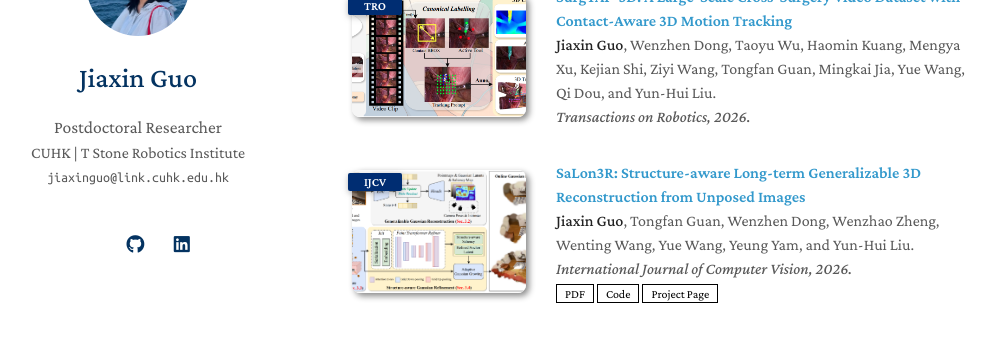
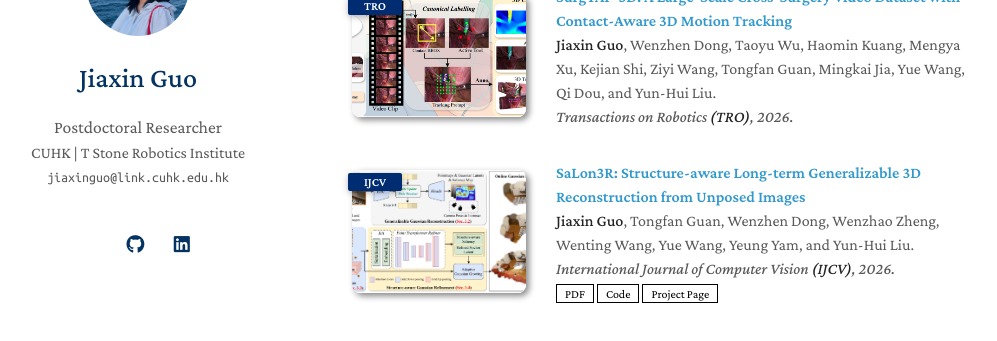
Before and after one commit to wrld/wrld.github.io, a Jekyll site: the page built from index.md, in a window 1280 px wide and 900 px high, scrolled down 854 px. Shown: the part 152-493 px from the top of the window, without its empty margins (138-1135 px from the left). Built offline with Jekyll 4.4.1, drawn with Linux system fonts in a browser that asks for light colours; nearby versions of some CDN libraries; a style sheet for code colours, icons or effects is not loaded.

Commit message:
update 10.20

```diff
--- a/_data/publications.yml
+++ b/_data/publications.yml
@@ -2,13 +2,13 @@ main:
   - title: "SurgTAP-3D: A Large-Scale Cross-Surgery Video Dataset with Contact-Aware 3D Motion Tracking"
     authors:  <strong>Jiaxin Guo</strong>, Wenzhen Dong, Taoyu Wu, Haomin Kuang, Mengya Xu, Kejian Shi, Ziyi Wang, Tongfan Guan, Mingkai Jia, Yue Wang, Qi Dou, and Yun-Hui Liu.
     conference_short: TRO
-    conference: Transactions on Robotics, 2026.
+    conference: Transactions on Robotics <strong>(TRO)</strong>, 2026.
     image: ./assets/img/surgtap3d.png
 
   - title: "SaLon3R: Structure-aware Long-term Generalizable 3D Reconstruction from Unposed Images"
     authors: <strong>Jiaxin Guo</strong>, Tongfan Guan, Wenzhen Dong, Wenzhao Zheng, Wenting Wang, Yue Wang, Yeung Yam, and Yun-Hui Liu.
     conference_short: IJCV
-    conference: International Journal of Computer Vision, 2026.
+    conference: International Journal of Computer Vision <strong>(IJCV)</strong>, 2026.
     pdf: https://arxiv.org/abs/2510.15072
     page: https://wrld.github.io/SaLon3R/
     code: https://github.com/wrld/SaLon3R
```
